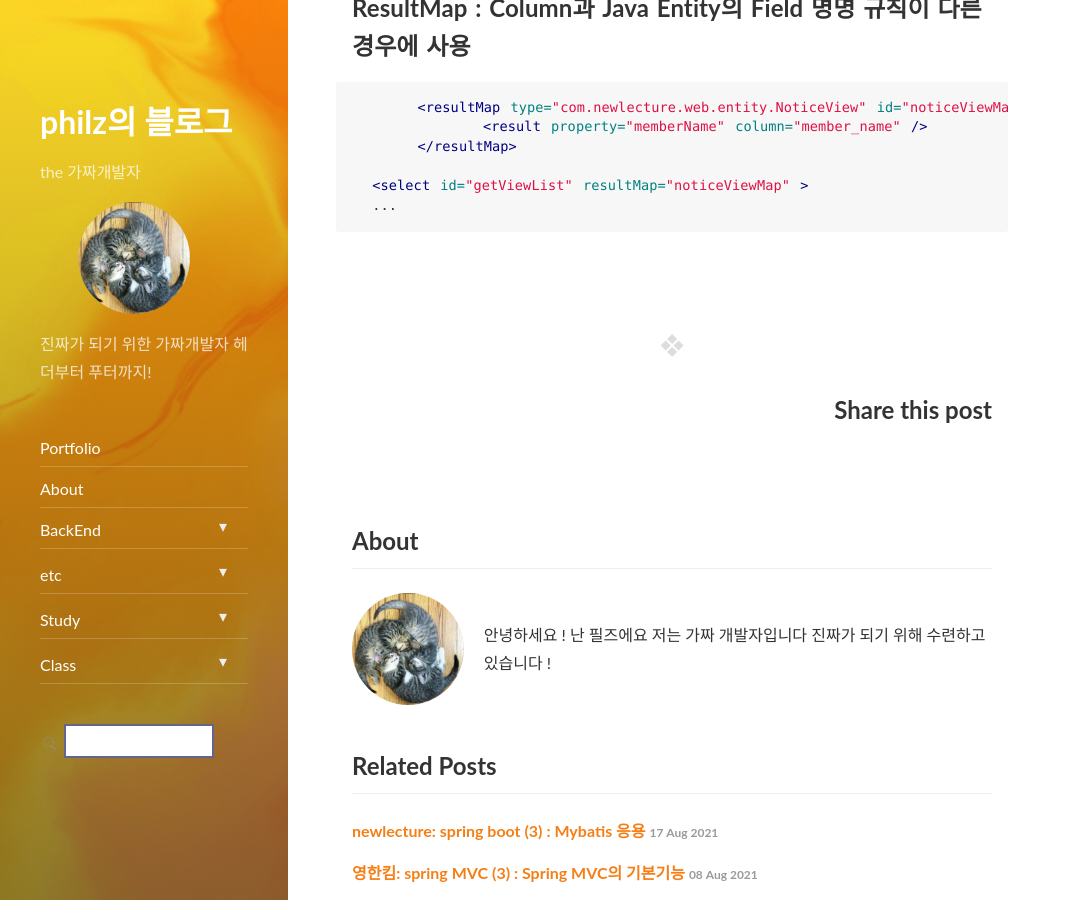
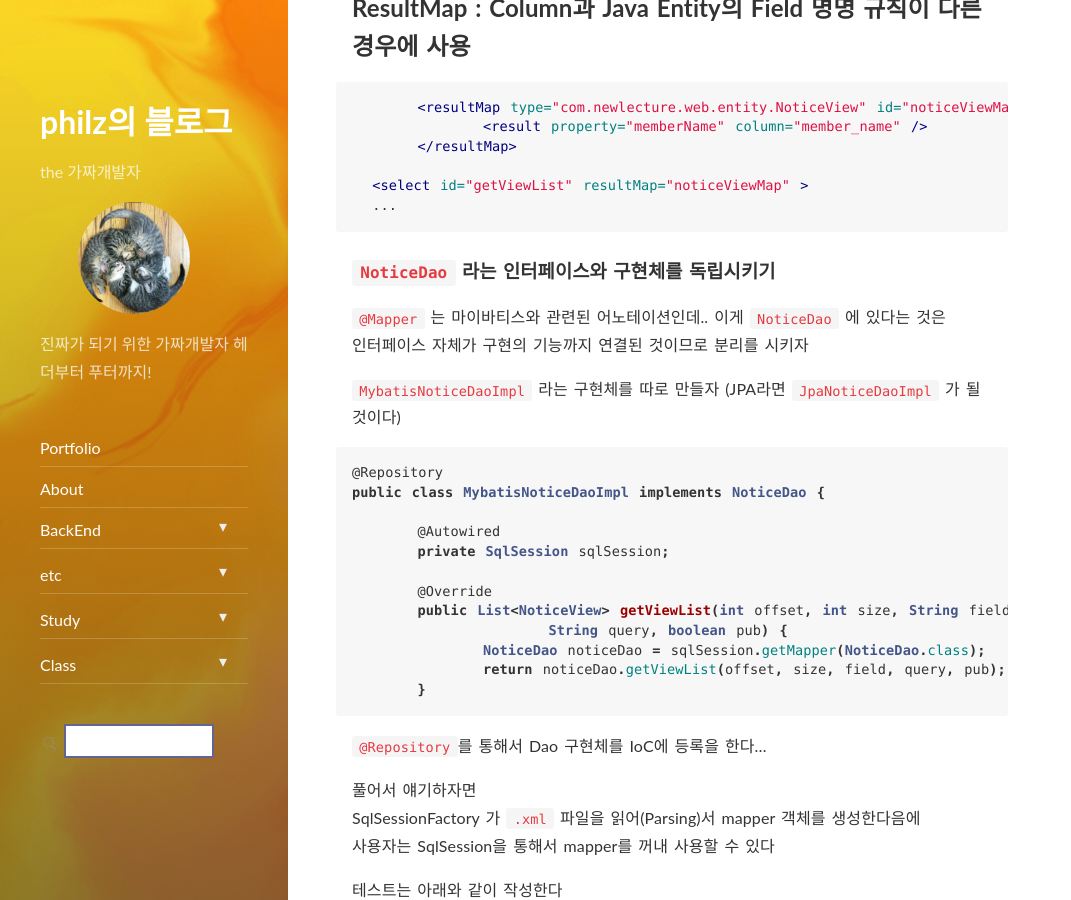
Before and after one commit to progress0407/progress0407.github.io, a Jekyll site: the page built from _posts/backend/spring/2021-08-17-newlec-boot-04.md, in a window 1280 px wide and 900 px high, scrolled down 2242 px. Shown: the whole window, without its empty margins (0-1071 px from the left). Built offline with Jekyll 4.4.1, drawn with Linux system fonts in a browser that asks for light colours; nearby versions of some CDN libraries; some of the changed text lies outside the part shown.

Commit message:
41강 service 완강

````diff
--- a/_posts/backend/spring/2021-08-17-newlec-boot-04.md
+++ b/_posts/backend/spring/2021-08-17-newlec-boot-04.md
@@ -76,3 +76,55 @@ IoC컨테이너가 만들어지고 Mapper객체를 주입하는 과정이 없기
   <select id="getViewList" resultMap="noticeViewMap" >
   ...
 ```
+
+### `NoticeDao` 라는 인터페이스와 구현체를 독립시키기
+
+`@Mapper` 는 마이바티스와 관련된 어노테이션인데.. 이게 `NoticeDao` 에 있다는 것은
+인터페이스 자체가 구현의 기능까지 연결된 것이므로 분리를 시키자
+
+`MybatisNoticeDaoImpl` 라는 구현체를 따로 만들자 (JPA라면 `JpaNoticeDaoImpl` 가 될 것이다)
+
+```java
+@Repository
+public class MybatisNoticeDaoImpl implements NoticeDao {
+
+	@Autowired
+	private SqlSession sqlSession;
+
+	@Override
+	public List<NoticeView> getViewList(int offset, int size, String field,
+			String query, boolean pub) {
+		NoticeDao noticeDao = sqlSession.getMapper(NoticeDao.class);
+		return noticeDao.getViewList(offset, size, field, query, pub);
+	}
+```
+
+`@Repository`를 통해서 Dao 구현체를 IoC에 등록을 한다...
+
+풀어서 얘기하자면
+SqlSessionFactory 가 `.xml` 파일을 읽어(Parsing)서 mapper 객체를 생성한다음에
+사용자는 SqlSession을 통해서 mapper를 꺼내 사용할 수 있다
+
+테스트는 아래와 같이 작성한다
+
+```java
+@SpringBootTest
+class MybatisNoticeDaoImplTest {
+
+	@Autowired
+	private NoticeDao noticeDao;
+
+	@Test
+	void test() {
+		List<NoticeView> list = noticeDao.getViewList(0, 1, "title", null, false);
+		System.out.println(list.get(0));
+	}
+}
+```
+
+> java 문법에 전혀 이상이 없는데 "must Override method" 등의 에러 메세지가 나올 떄가 있다
+> 그럴때는 프로젝트 빌드를 하자
+
+---
+
+> 현재까지 나온 41강 까지 모두 완강하였다 !! 짝짝..
````
Also changed, not shown: _posts/backend/spring/2021-08-17-newlec-boot-03.md (+1 -1 lines).
